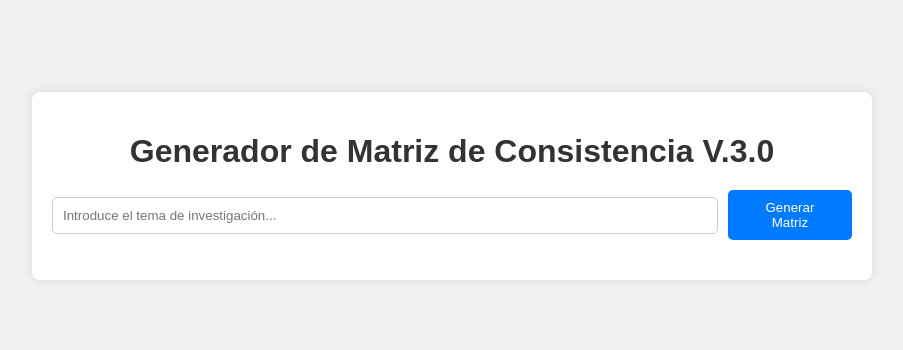
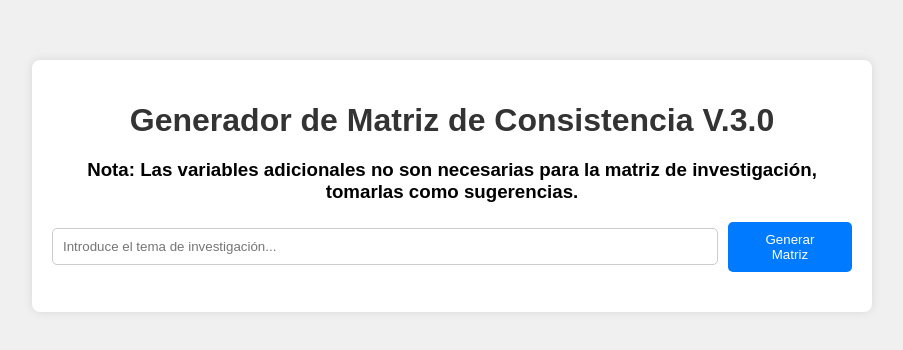
Before and after one commit to psicopedagogiaunhevalhuanuco/tesis, a plain HTML site: page index.html in a window 1280 px wide. Shown: the part 234-584 px from the top of the page, without its empty margins (188-1091 px from the left). Drawn offline with Linux system fonts and the light colour scheme.

Commit message:
Mejorando la I.A13

```diff
--- a/index.html
+++ b/index.html
@@ -9,6 +9,7 @@
 <body>
     <div class="container">
         <h1>Generador de Matriz de Consistencia V.3.0</h1>
+        <h3>Nota: Las variables adicionales no son necesarias para la matriz de investigación, tomarlas como sugerencias.</h3>
         <div class="input-container">
             <input type="text" id="researchTopic" placeholder="Introduce el tema de investigación...">
             <button id="generateButton">Generar Matriz</button>
```
